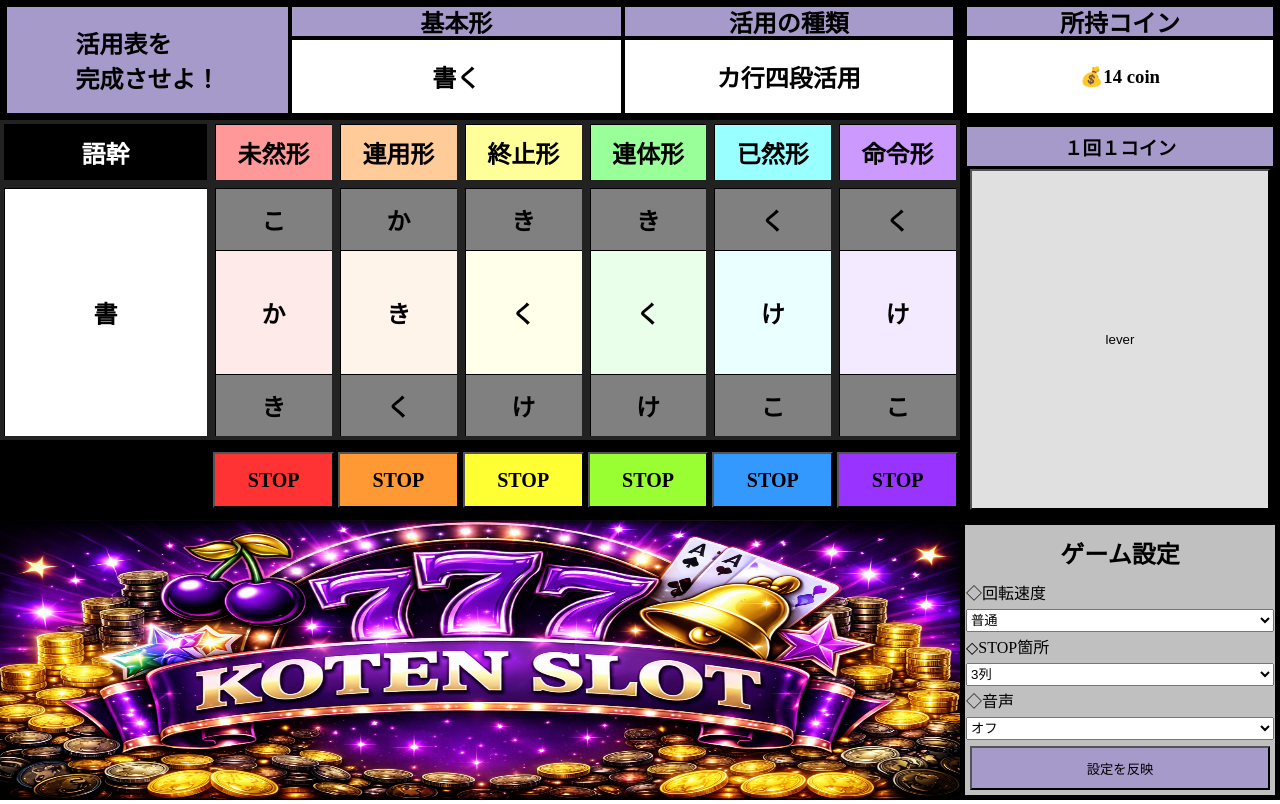
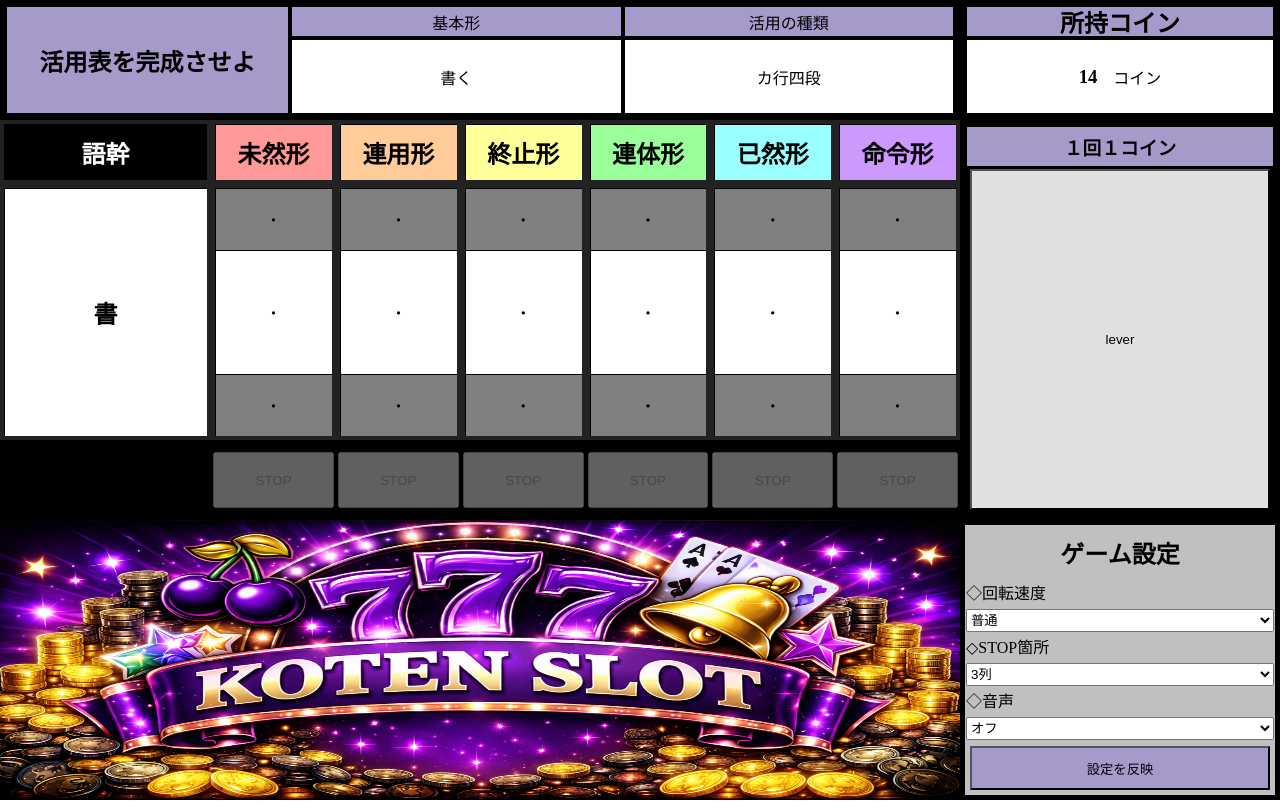
Before and after one commit to saka11show/bunpo_slot, a React (Vite) app: page / in a window 1280 px wide. Built offline with nearby package versions, Linux system fonts and the light colour scheme.

Commit message:
基本動作の実装完了

```diff
--- a/src/App.css
+++ b/src/App.css
@@ -101,6 +101,12 @@
   background-color: gray;
 }
 
+.glow-success .reel-window,
+.glow-success .reel-gokan {
+  box-shadow: 0 0 12px 4px rgba(255, 255, 120, 0.8);
+}
+
+
 .stop-buttons {
   display: grid;
   grid-template-columns: 22% 13% 13% 13% 13% 13% 13%;
--- a/src/App.tsx
+++ b/src/App.tsx
@@ -1,5 +1,5 @@
 import "./App.css";
-import { useState } from "react";
+import { useEffect, useRef, useState } from "react";
 
 import { TargetInfo } from "./components/TargetInfo";
 import { Reels } from "./components/Reels";
@@ -11,10 +11,164 @@ import { Lever } from "./components/Lever";
 
 export default function App() {
 
+  type ReelCell = { top: string; middle: string; bottom: string }; //リールの型
+
+  type Target = {
+    verb: string;
+    stem: string;
+    type: string;
+    pool: string[];     // ★追加：回転候補
+    correct: string[];  // 中段の正解
+  };
+
+  const targets: Target[] = [
+    {
+      verb: "書く",
+      stem: "書",
+      type: "カ行四段",
+      pool: ["か", "き", "く", "け", "こ"],
+      correct: ["か", "き", "く", "く", "け", "け"],
+    },
+    {
+      verb: "読む",
+      stem: "読",
+      type: "マ行四段",
+      pool: ["ま", "み", "む", "め", "も"],
+      correct: ["ま", "み", "む", "む", "め", "め"],
+    },
+  ];
+
+
+  const correctMiddle = ["か", "き", "く", "く", "け", "け"];
+
   const [isSpinning, setIsSpinning] = useState(false); //回っている状態を管理
+  const [reels, setReels] = useState<ReelCell[]>(
+    Array.from({ length: 6 }, () => ({ top: "・", middle: "・", bottom: "・" }))
+  );
+  const [spinningCols, setSpinningCols] = useState<boolean[]>(
+    Array(6).fill(false)
+  );
+  const [result, setResult] = useState<null | "success" | "fail">(null);
+  const [coins, setCoins] = useState(14); // 初期コインは仮で14
+  const [currentTarget, setCurrentTarget] = useState<Target>(targets[0]);
+  const targetRef = useRef<Target>(targets[0]);
+
+
+
+
+  useEffect(() => {
+    if (!isSpinning) return;
+
+    const anySpinning = spinningCols.some((v) => v);
+    if (!anySpinning) {
+      setIsSpinning(false);
+
+      if (timerRef.current !== null) {
+        window.clearInterval(timerRef.current);
+        timerRef.current = null;
+      }
+
+      const ok = judge();
+      setResult(ok ? "success" : "fail");
+
+      if (ok) {
+        // 報酬コイン（仮：+3）
+        setCoins((c) => c + 3);
+      }
+    }
+
+  }, [isSpinning, spinningCols]);
+
+  const spinningColsRef = useRef<boolean[]>(Array(6).fill(false));
+
+
+  const timerRef = useRef<number | null>(null);
+
+  const pool = ["か", "き", "く", "け", "こ"];
+
+  const spinOnce = () => {
+    const cols = spinningColsRef.current;     // STOPの最新状態
+    const pool = targetRef.current.pool;      // ★最新のpool
+
+    setReels((prev) =>
+      prev.map((cell, i) => {
+        if (!cols[i]) return cell;
+
+        // bottom が pool に無い（初期 "・" など）なら pool[0] に合わせる
+        const currentBottom = pool.includes(cell.bottom) ? cell.bottom : pool[0];
+        const nextIndex = (pool.indexOf(currentBottom) + 1) % pool.length;
+
+        return {
+          top: cell.middle,
+          middle: cell.bottom,
+          bottom: pool[nextIndex],
+        };
+      })
+    );
+  };
+
+
+  const judge = () => {
+    const middle = reels.map((r) => r.middle);
+    return middle.every((m, i) => m === currentTarget.correct[i]);
+  };
+
+
+
+
+  const onStopClick = (colIndex: number) => {
+    if (!isSpinning) return;
+
+    setSpinningCols((prev) => {
+      const next = [...prev];
+      next[colIndex] = false;
+
+      spinningColsRef.current = next; // ★追加（stateと同期）
+      return next;
+    });
+  };
+
+
+
+
+  // レバー操作時に実行
   const onLeverClick = () => {
-      setIsSpinning(true);
-  }
+    if (isSpinning) return;
+    if (coins <= 0) return;      // ★コイン不足なら開始不可
+
+    setResult(null);             // 前回結果リセット
+
+    const nextTarget = targets[Math.floor(Math.random() * targets.length)];
+    setCurrentTarget(nextTarget);
+    targetRef.current = nextTarget; // ★intervalが最新を参照できる
+
+    setReels(createInitialReels(nextTarget.pool));
+
+    setCoins((c) => c - 1);      // ★開始コスト
+
+    setIsSpinning(true);
+
+    const cols = Array(6).fill(true);
+    setSpinningCols(cols);
+    spinningColsRef.current = cols;
+
+    spinOnce();
+
+    if (timerRef.current !== null) window.clearInterval(timerRef.current);
+
+    timerRef.current = window.setInterval(() => {
+      spinOnce();
+    }, 500);
+  };
+
+  const createInitialReels = (pool: string[]): ReelCell[] => {
+    return Array.from({ length: 6 }, () => ({
+      top: pool[0],
+      middle: pool[1],
+      bottom: pool[2],
+    }));
+  };
+
 
 
 
@@ -24,16 +178,22 @@ export default function App() {
         <div className="contents">
           {/* 左：メイン筐体 */}
           <main className="main">
-            <TargetInfo />
-            <Reels />
-            <StopButtons />
+            <TargetInfo target={currentTarget} />
+            <Reels reels={reels} result={result} stem={currentTarget.stem} />
+            <StopButtons
+              disabled={!isSpinning}
+              spinningCols={spinningCols}
+              onStop={onStopClick}
+            />
+
             <Marquee />
           </main>
 
+
           {/* 右：筐体サイド */}
           <aside className="side">
-            <SideHeader />
-            <Lever disabled={isSpinning} onLeverClick={onLeverClick} />
+            <SideHeader coins={coins} />
+            <Lever disabled={isSpinning || coins <= 0} onClick={onLeverClick} />
             <GameSettings />
           </aside>
         </div>
--- a/src/components/Lever.tsx
+++ b/src/components/Lever.tsx
@@ -1,13 +1,13 @@
 type Props = {
     disabled: boolean;
-    onLeverClick: () => void;
+    onClick: () => void;
 }
 
-export function Lever({ disabled, onLeverClick}: Props) {
+export function Lever({ disabled, onClick}: Props) {
   return (
     <section className="lever">
       <div className="lever-title center"><h1>１回１コイン</h1></div>
-      <button className="lever-button" disabled={disabled} onClick={onLeverClick}>lever</button>
+      <button className="lever-button" disabled={disabled} onClick={onClick}>lever</button>
     </section>
   );
 }
--- a/src/components/Reels.tsx
+++ b/src/components/Reels.tsx
@@ -1,8 +1,22 @@
-export function Reels() {
+type ReelCell = { top: string; middle: string; bottom: string };
+
+type Props = {
+  reels: ReelCell[];
+  result: null | "success" | "fail";
+  stem: string; // ★追加
+};
+
+
+export function Reels({ reels, result, stem }: Props) {
+
+    const glowClass = result === "success" ? "glow-success"
+        : result === "fail" ? "glow-fail"
+            : "";
+
     return (
-        <section className="reels">
+        <section className={`reels ${glowClass}`}>
             <div className="reel-headers">
-                <div className="reel-header center" style={{ backgroundColor: "black" }}><h1 style={{ color: "white"}}>語幹</h1></div>
+                <div className="reel-header center" style={{ backgroundColor: "black" }}><h1 style={{ color: "white" }}>語幹</h1></div>
                 <div className="reel-header center" style={{ backgroundColor: "#ff9999" }}><h2>未然形</h2></div>
                 <div className="reel-header center" style={{ backgroundColor: "#ffcc99" }}><h2>連用形</h2></div>
                 <div className="reel-header center" style={{ backgroundColor: "#ffff99" }}><h2>終止形</h2></div>
@@ -13,38 +27,16 @@ export function Reels() {
 
             <div className="reel-windows">
                 <div className="reel-gokan center" style={{ backgroundColor: "white" }}>
-                    <h1>書</h1>
+                    <h1>{stem}</h1>
                 </div>
-                <div className="reel-window">
-                    <div className="reel-window-top center"><h2>こ</h2></div>
-                    <div className="reel-window-middle center" style={{ backgroundColor: "#ffeaea" }}><h1>か</h1></div>
-                    <div className="reel-window-bottom center"><h2>き</h2></div>
-                </div>
-                <div className="reel-window">
-                    <div className="reel-window-top center"><h2>か</h2></div>
-                    <div className="reel-window-middle center" style={{ backgroundColor: "#fff4ea" }}><h1>き</h1></div>
-                    <div className="reel-window-bottom center"><h2>く</h2></div>
-                </div>
-                <div className="reel-window">
-                    <div className="reel-window-top center"><h2>き</h2></div>
-                    <div className="reel-window-middle center" style={{ backgroundColor: "#ffffea" }}><h1>く</h1></div>
-                    <div className="reel-window-bottom center"><h2>け</h2></div>
-                </div>
-                <div className="reel-window">
-                    <div className="reel-window-top center"><h2>き</h2></div>
-                    <div className="reel-window-middle center" style={{ backgroundColor: "#eaffea" }}><h1>く</h1></div>
-                    <div className="reel-window-bottom center"><h2>け</h2></div>
-                </div>
-                <div className="reel-window">
-                    <div className="reel-window-top center"><h2>く</h2></div>
-                    <div className="reel-window-middle center" style={{ backgroundColor: "#eaffff" }}><h1>け</h1></div>
-                    <div className="reel-window-bottom center"><h2>こ</h2></div>
-                </div>
-                <div className="reel-window">
-                    <div className="reel-window-top center"><h2>く</h2></div>
-                    <div className="reel-window-middle center" style={{ backgroundColor: "#f4eaff" }}><h1>け</h1></div>
-                    <div className="reel-window-bottom center"><h2>こ</h2></div>
-                </div>
+
+                {reels.map((cell, i) => (
+                    <div className="reel-window" key={i}>
+                        <div className="reel-window-top center">{cell.top}</div>
+                        <div className="reel-window-middle center">{cell.middle}</div>
+                        <div className="reel-window-bottom center">{cell.bottom}</div>
+                    </div>
+                ))}
             </div>
         </section>
     );
--- a/src/components/SideHeader.tsx
+++ b/src/components/SideHeader.tsx
@@ -1,10 +1,15 @@
-export function SideHeader() {
+type Props = {
+  coins: number;
+};
+
+export function SideHeader({ coins }: Props) {
   return (
     <section className="side-header">
-      <div className="coin-status-title center"><h2>所持コイン</h2></div>
-
+      <div className="coin-status-title center">
+        <h2>所持コイン</h2>
+      </div>
       <div className="coin-status center">
-        <h1>💰14 coin</h1>
+        <h1>{coins}</h1>　コイン
       </div>
     </section>
   );
--- a/src/components/StopButtons.tsx
+++ b/src/components/StopButtons.tsx
@@ -1,13 +1,23 @@
-export function StopButtons() {
+type Props = {
+  disabled: boolean;
+  spinningCols: boolean[];
+  onStop: (colIndex: number) => void;
+};
+
+export function StopButtons({ disabled, spinningCols, onStop }: Props) {
   return (
     <section className="stop-buttons">
       <div className="dummy" aria-hidden="true"/>
-      <button className="stop-button" type="button" style={{ backgroundColor: "#ff3333" }}><h1>STOP</h1></button>
-      <button className="stop-button" type="button" style={{ backgroundColor: "#ff9933" }}><h1>STOP</h1></button>
-      <button className="stop-button" type="button" style={{ backgroundColor: "#ffff33" }}><h1>STOP</h1></button>
-      <button className="stop-button" type="button" style={{ backgroundColor: "#99ff33" }}><h1>STOP</h1></button>
-      <button className="stop-button" type="button" style={{ backgroundColor: "#3399ff" }}><h1>STOP</h1></button>
-      <button className="stop-button" type="button" style={{ backgroundColor: "#9933ff" }}><h1>STOP</h1></button>
+      {spinningCols.map((isColSpinning, i) => (
+        <button
+          key={i}
+          className="stop-button"
+          disabled={disabled || !isColSpinning} // 回転中の列だけ押せる
+          onClick={() => onStop(i)}
+        >
+          STOP
+        </button>
+      ))}
     </section>
   );
 }
--- a/src/components/TargetInfo.tsx
+++ b/src/components/TargetInfo.tsx
@@ -1,18 +1,34 @@
-export function TargetInfo() {
+type Props = {
+  target: {
+    verb: string;
+    stem: string;
+    type: string;
+  };
+};
+
+export function TargetInfo({ target }: Props) {
   return (
     <section className="target-info">
       <div className="target-title center">
-          <h1>活用表を<br />完成させよ！</h1>
+        <h1>活用表を完成させよ</h1>
       </div>
 
       <div className="target-basic-form">
-        <div className="target-basic-form-title center"><h2>基本形</h2></div>
-        <div className="target-basic-form-value center"><h1>書く</h1></div>
+        <div className="target-basic-form-title center">
+          基本形
+        </div>
+        <div className="target-basic-form-value center">
+          {target.verb}
+        </div>
       </div>
 
       <div className="target-katsuyo-type">
-        <div className="target-katsuyo-type-title center"><h2>活用の種類</h2></div>
-        <div className="target-katsuyo-type-value center"><h1>カ行四段活用</h1></div>
+        <div className="target-katsuyo-type-title center">
+          活用の種類
+        </div>
+        <div className="target-katsuyo-type-value center">
+          {target.type}
+        </div>
       </div>
     </section>
   );
```
